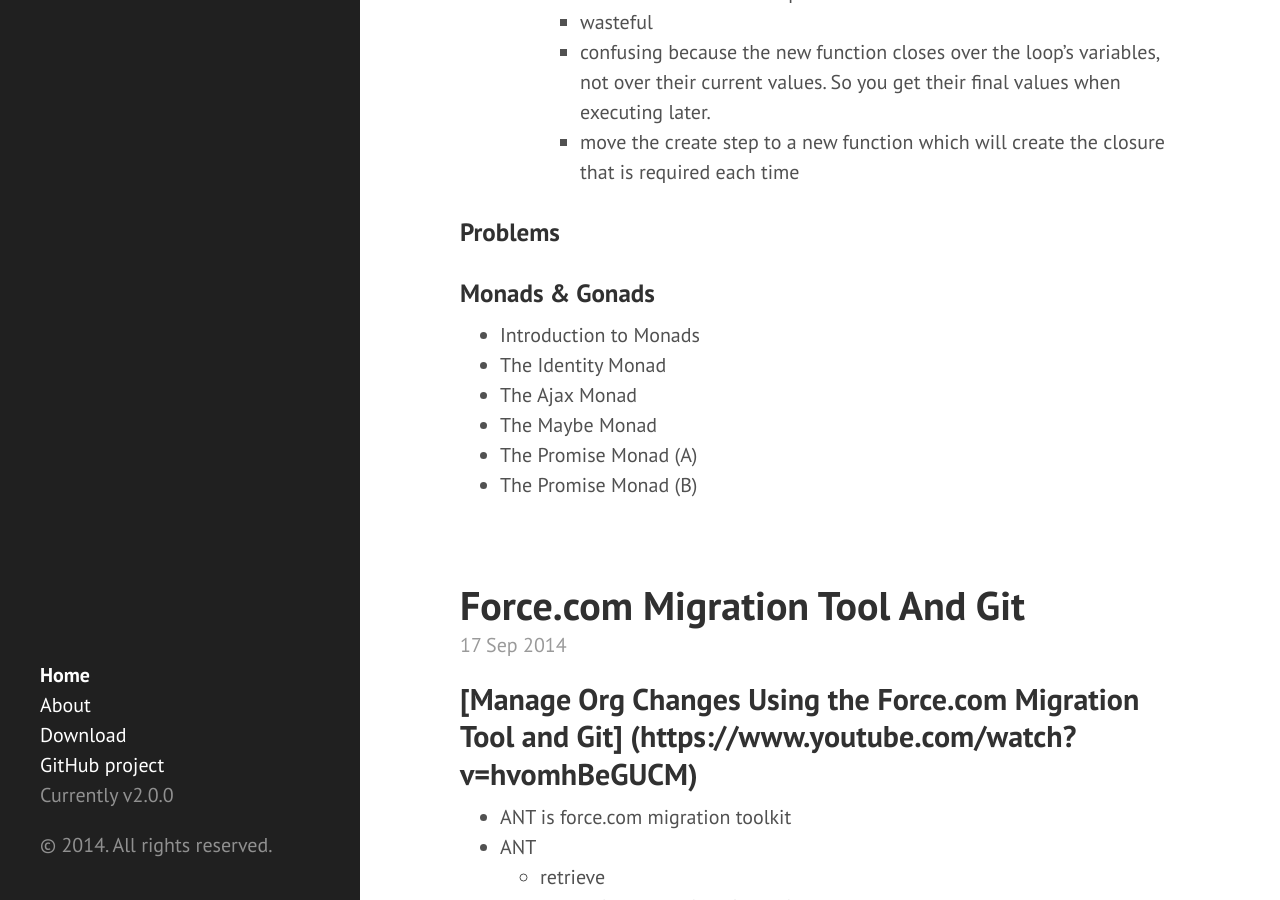
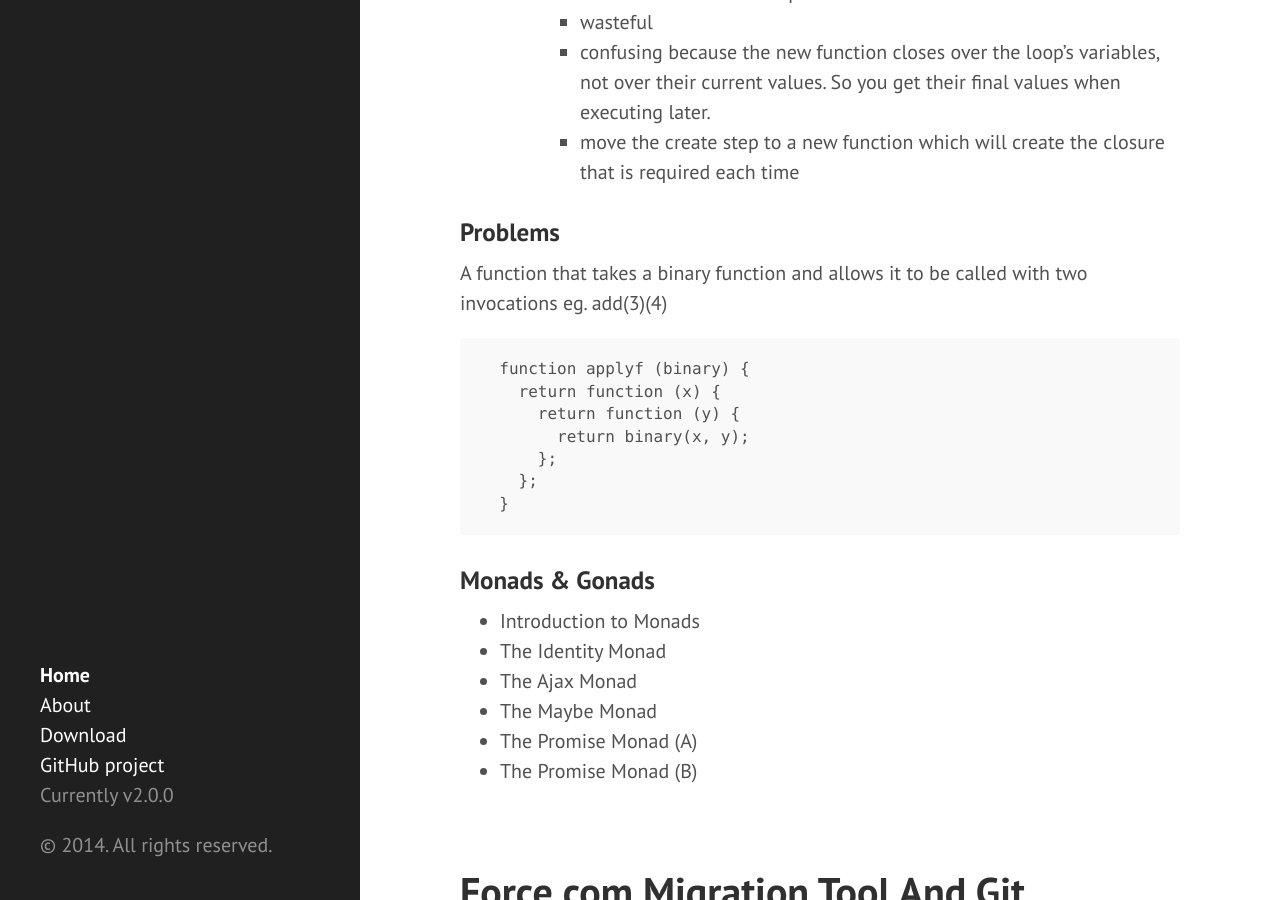
Before and after one commit to eneiand/eneiand.github.io, a Jekyll site: the page built from index.html, in a window 1280 px wide and 900 px high, scrolled down 12117 px. Built offline with Jekyll 4.4.1, drawn with Linux system fonts in a browser that asks for light colours; Markdown is read by kramdown in place of the engine named in the settings; the list of posts is cut into pages by our own code.

Commit message:
Update 2014-09-17-javascript-good-parts.md

````diff
--- a/_posts/2014-09-17-javascript-good-parts.md
+++ b/_posts/2014-09-17-javascript-good-parts.md
@@ -310,6 +310,17 @@
     *  move the create step to a new function which will create the closure that is required each time
 
 ### Problems
+  A function that takes a binary function and allows it to be called with two invocations eg. add(3)(4)
+  ```
+  function applyf (binary) {
+    return function (x) {
+      return function (y) {
+        return binary(x, y);
+      };
+    };
+  }
+  ```
+
 
 ### Monads & Gonads
 
````
